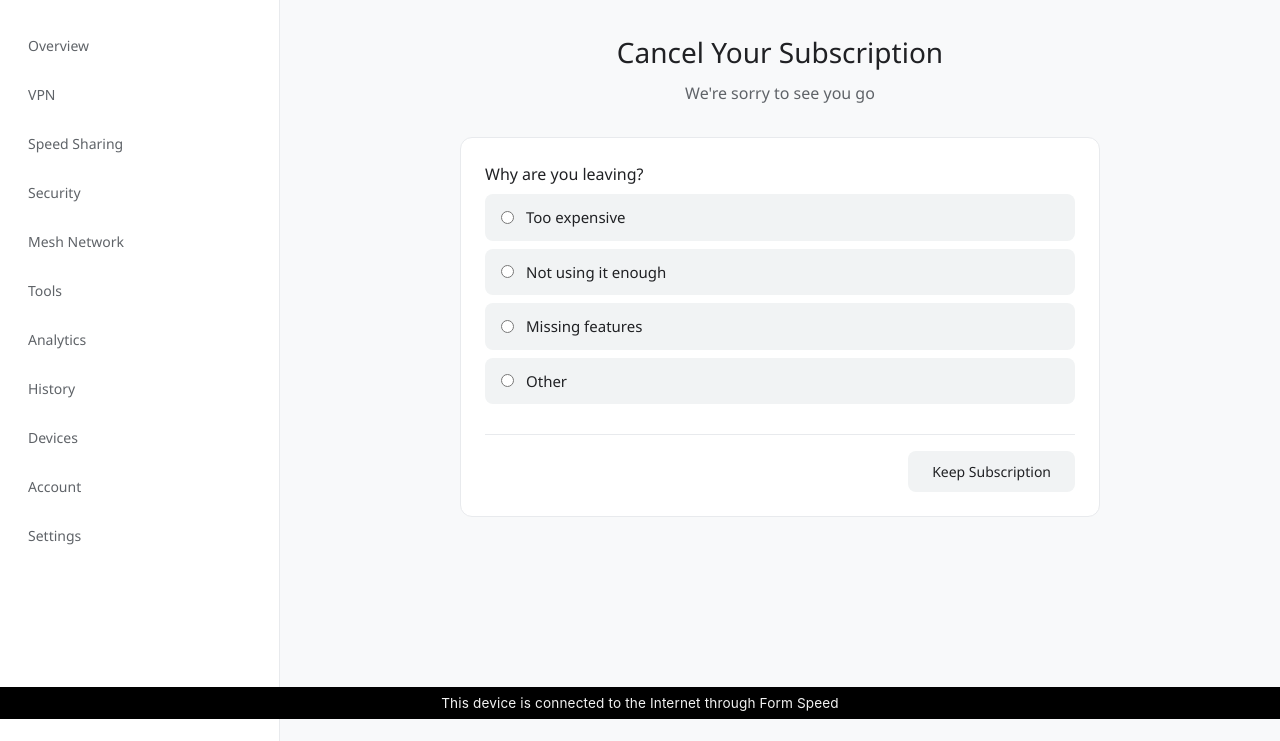
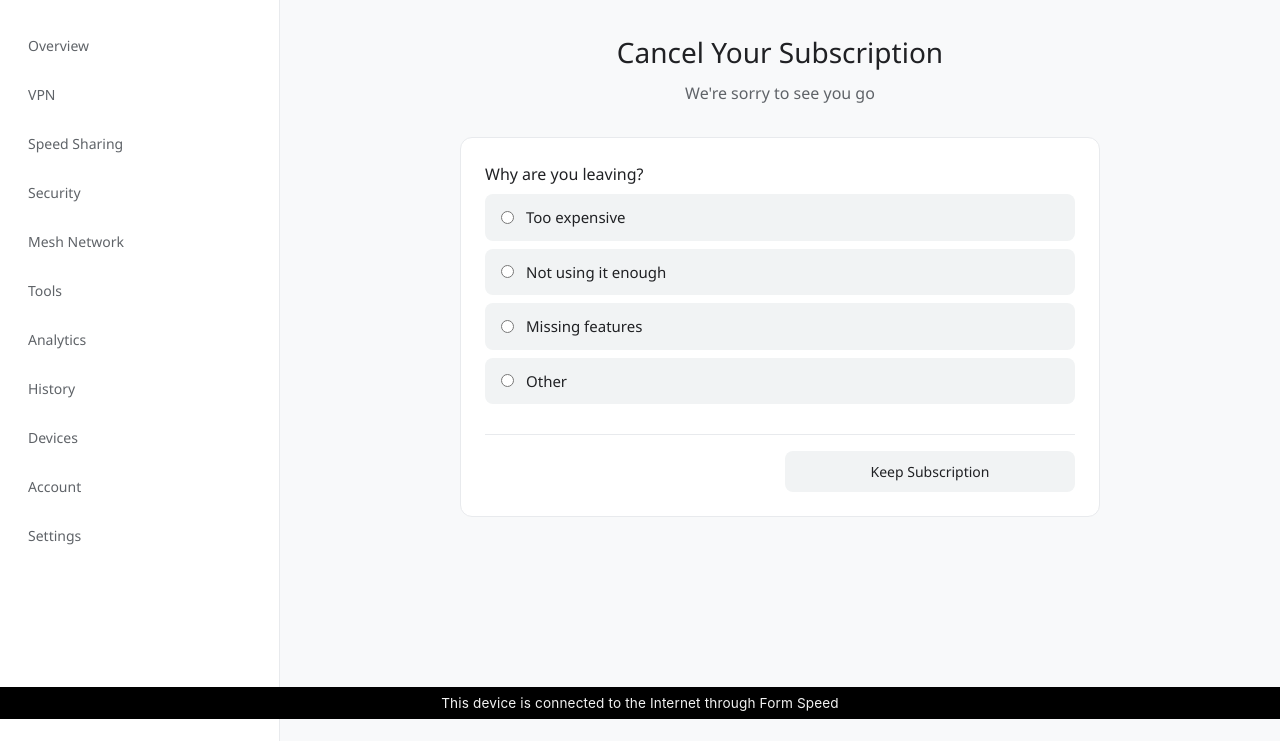
Before and after one commit to ZatQasim/Form-Speed, a Flask app: page /subscription/cancel in a window 1280 px wide. Shown: the part 81-822 px from the top of the page. Run offline with Flask 3, Linux system fonts and the light colour scheme; the visitor is signed in with stand-in values (Sample User, id 1); data comes from the database, SQL or seed files in the repository; some web fonts are replaced.

Commit message:
Improve subscription cancellation flow with better button layout and input styling
Update HTML templates to adjust button display and input field styling within the subscription cancellation process.

Replit-Commit-Author: Agent
Replit-Commit-Session-Id: 6af554d6-8f82-4a5c-94d6-80d8b898a644
Replit-Commit-Checkpoint-Type: full_checkpoint
Replit-Commit-Event-Id: 482f69de-4e14-4098-b231-7ea4a286517b
Replit-Commit-Screenshot-Url: https://storage.googleapis.com/screenshot-production-us-central1/4b91bce8-90f8-4bfd-8f8c-9ab4da10f500/6af554d6-8f82-4a5c-94d6-80d8b898a644/sJbWzh7
Replit-Helium-Checkpoint-Created: true

```diff
--- a/templates/cancel_subscription.html
+++ b/templates/cancel_subscription.html
@@ -62,9 +62,9 @@
                         </label>
                     </div>
                 </div>
-                <div class="cancel-actions" style="margin-top: 30px;">
-                    <button type="submit" class="btn btn-danger">Continue</button>
-                    <a href="{{ url_for('account_dashboard') }}" class="btn btn-secondary">Keep Subscription</a>
+                <div class="cancel-actions" style="margin-top: 30px; display: flex; gap: 10px;">
+                    <button type="submit" class="btn btn-danger" style="flex: 1;">Continue</button>
+                    <a href="{{ url_for('account_dashboard') }}" class="btn btn-secondary" style="flex: 1;">Keep Subscription</a>
                 </div>
                 {% else %}
                 <input type="hidden" name="confirm_step" value="final">
@@ -76,19 +76,19 @@
                         <p>To finalize cancellation for reason: <strong>{{ reason|replace('_', ' ')|title }}</strong></p>
                         <div class="form-group" style="margin-top: 15px;">
                             <label>Confirm Password</label>
-                            <input type="password" name="password" class="form-control" required>
+                            <input type="password" name="password" class="form-control" required style="width: 100%; padding: 8px; margin-top: 5px;">
                         </div>
                         {% if current_user.totp_enabled %}
                         <div class="form-group" style="margin-top: 15px;">
                             <label>Authenticator Code</label>
-                            <input type="text" name="totp_code" class="form-control" placeholder="6-digit code" required>
+                            <input type="text" name="totp_code" class="form-control" placeholder="6-digit code" required style="width: 100%; padding: 8px; margin-top: 5px;">
                         </div>
                         {% endif %}
                     </div>
 
-                    <div class="cancel-actions" style="margin-top: 30px;">
-                        <button type="submit" class="btn btn-danger">Confirm Cancellation</button>
-                        <a href="{{ url_for('account_dashboard') }}" class="btn btn-secondary">Keep Subscription</a>
+                    <div class="cancel-actions" style="margin-top: 30px; display: flex; gap: 10px;">
+                        <button type="submit" class="btn btn-danger" style="flex: 1;">Confirm Cancellation</button>
+                        <a href="{{ url_for('account_dashboard') }}" class="btn btn-secondary" style="flex: 1;">Keep Subscription</a>
                     </div>
                 </div>
                 {% endif %}
```
